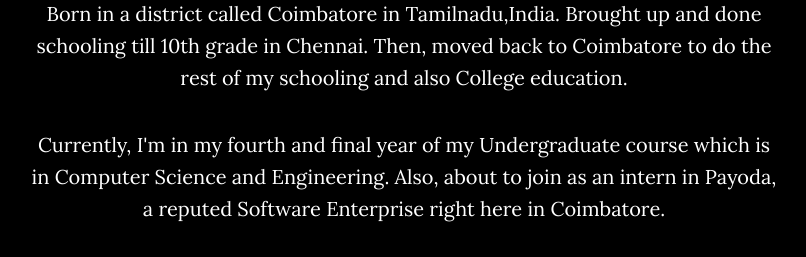
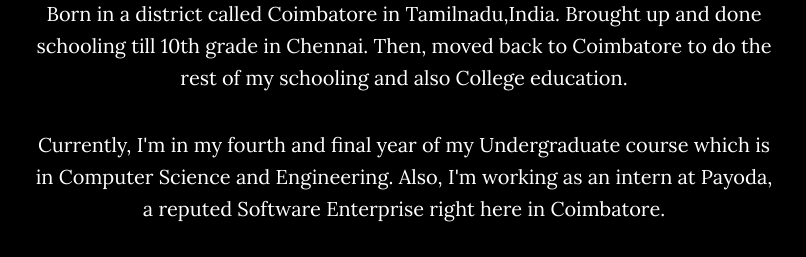
Before and after one commit to shyampraz/shyamprasad.github.io, a website: page index.html in a window 1280 px wide. Shown: the part 1120-1377 px from the top of the page, 236-1042 px from the left. Drawn offline with nearby package versions, Linux system fonts and the light colour scheme.

Commit message:
bio update

```diff
--- a/index.html
+++ b/index.html
@@ -89,7 +89,7 @@
             <div class="col-lg-8 col-lg-offset-2">
                 <h2>About Me</h2>
                 <p>Born in a district called Coimbatore in Tamilnadu,India. Brought up and done schooling till 10th grade in Chennai. Then, moved back to Coimbatore to do the rest of my schooling and also College education. </p>
-                <p>Currently, I'm in my fourth and final year of my Undergraduate course which is in Computer Science and Engineering. Also, about to join as an intern in Payoda, a reputed Software Enterprise right here in Coimbatore. </p>
+                <p>Currently, I'm in my fourth and final year of my Undergraduate course which is in Computer Science and Engineering. Also, I'm working as an intern at Payoda, a reputed Software Enterprise right here in Coimbatore. </p>
                 <p>As a person, I'm a software developer who's thriving to make a positive impact on the society by developing products that are visionary. Apart from this, I'm also a movie buff, a vocalist and a musician.  </p>
             </div>
         </div>
```
